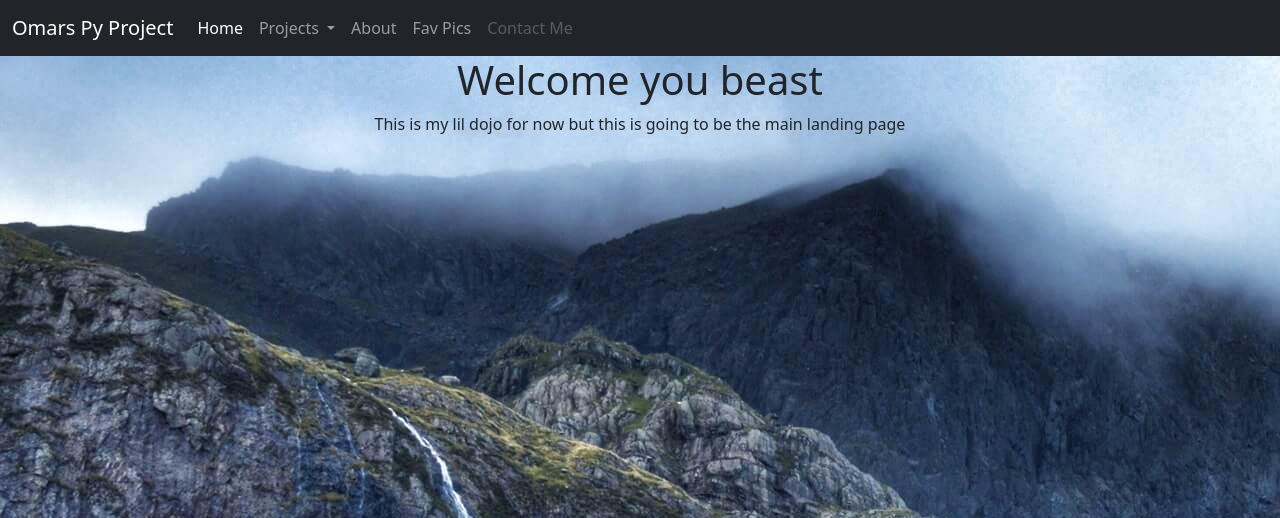
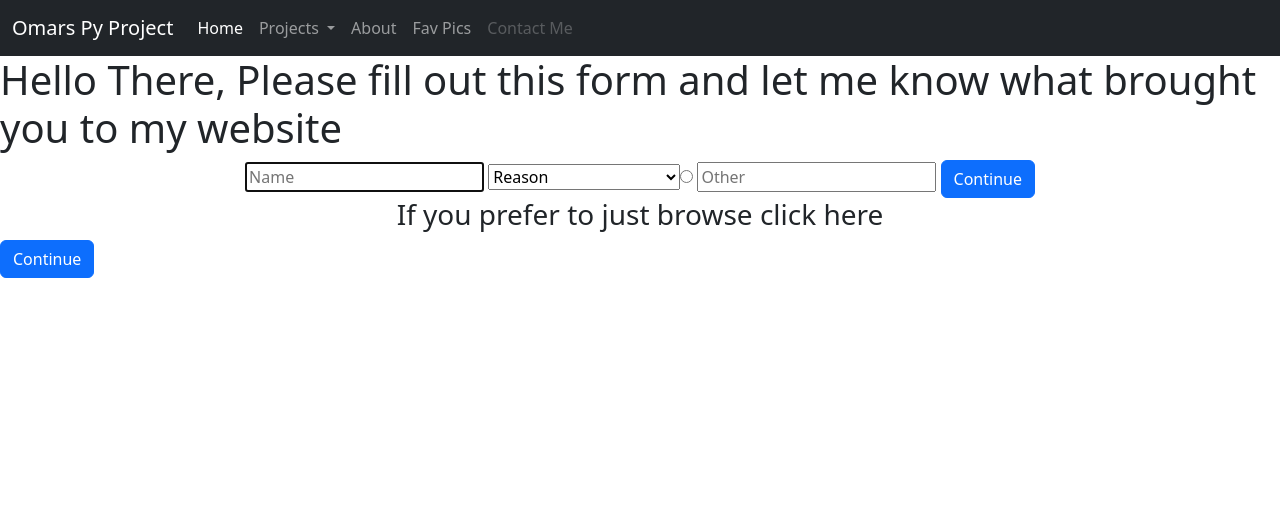
Before and after one commit to LearningisOP/OmarsPyFlask, a Flask app: page / in a window 1280 px wide. Shown: the top 518 px of the page. Run offline with Flask 2, Linux system fonts and the light colour scheme.

Commit message:
added a login form

```diff
--- a/OmarsApp/blueprints/login_page/login.py
+++ b/OmarsApp/blueprints/login_page/login.py
@@ -4,17 +4,16 @@ from flask import Blueprint, render_template, request, redirect, url_for
 login_bp = Blueprint('login', __name__, template_folder="templates")
 
 
-@login_bp.route("/", methods=['GET', 'POST'])
-def signup():
-    username = request.form.get("username")
-    print(username)
-    return render_template("signup.html")
-
-@login_bp.route("/login", methods=['GET', 'POST'])
+@login_bp.route("/")
 def login():
     return render_template("login.html")
 
 
-@login_bp.route("/logout", methods=['GET', 'POST'])
-def logout():
-    return redirect(url_for("home.html"))
+@login_bp.route("/register", methods=['POST'])
+def register():
+    name = request.form.get("name")
+    forfun = request.form.get("forfun")
+    personalReason = request.form.get("personalReason")
+    Curiosity = request.form.get("Curiosity")
+    Other = request.form.get("Other")
+    return render_template("about.html")
--- a/OmarsApp/blueprints/login_page/templates/login.html
+++ b/OmarsApp/blueprints/login_page/templates/login.html
@@ -3,29 +3,21 @@
 {% block title %}Login{% endblock %}
 
 {% block content %}
-    <form method="POST">
-     <h3 align="center">Login</h3>
-      <div class="form-group">
-        <label for="email">Email Address</label>
-        <input
-          type="text"
-          id="email"
-          name="email"
-          class="form-control"
-          placeholder="Enter Email"
-        />
-        <label for="password">Password</label>
-        <input
-          type="password"
-          id="password"
-          name="password"
-          class="form-control"
-          placeholder="Enter Password"
-        />
-        <br />
-        <div align="center">
-          <button class="btn btn-primary" type="submit">Login</button>
-        </div>
-      </div>
-    </form>
+<h1> Hello There, Please fill out this form and let me know what brought you to my website</h1>
+
+<form action="/register" method="post">
+  <input autocomplete="off" autofocus name = "name" placeholder="Name" type="text">
+  <select>
+    <option disabled selected>Reason</option>
+    <option value="forfun">Job Application</option>
+    <option value="personalReason">Personal family/Friend</option>
+    <option value="Curiosity">Curiosity</option>
+    <input value="Other" type="radio" name="rad" id="otherRad"> <input  id="other" type="text" placeholder="Other" />
+  </select>
+  <button type="submit" href="/about" class="btn btn-primary">Continue</button>
+</form>
+
+
+<h3 align="center"> If you prefer to just browse click here</h3>
+<button  type="button" href="/about" class="btn btn-primary">Continue</button>
     {% endblock %}
--- a/OmarsApp/blueprints/main_page/about.py
+++ b/OmarsApp/blueprints/main_page/about.py
@@ -4,10 +4,11 @@
 
 
 
-@about_bp.route("/aboutme")
-def aboutmepage():
-    return render_template("about.html")
 
 @about_bp.route("/")
 def home():
     return render_template("home.html")
+
+@about_bp.route("/aboutme")
+def aboutmepage():
+    return render_template("about.html")
--- a/OmarsApp/blueprints/main_page/templates/home.html
+++ b/OmarsApp/blueprints/main_page/templates/home.html
@@ -16,6 +16,11 @@ body {
             <p class="text-center">
             This is my lil dojo for now but this is going to be the main landing page
             </p>
+
+            <p class="text-center">
+                Here I will show you what each page is about and what you can expect from my website
+            </p>
     </div>
 
+
 {% endblock %}
--- a/OmarsApp/blueprints/main_page/templates/success.html
+++ /dev/null
@@ -1,5 +0,0 @@
-{% extends "layout.html" %}
-
-{%  block content %}
-    You are Registered! (well, not really.)
-{%  endblock %}
--- a/OmarsApp/blueprints/some_pics/templates/img_grid.html
+++ b/OmarsApp/blueprints/some_pics/templates/img_grid.html
@@ -5,7 +5,7 @@
 <html lang="en" data-bs-theme="dark" ></html>
 {% endblock %}
 
-<title>{% block title %}Pics Section{% endblock %}</title>
+{% block title %}Pics Section{% endblock %}
 
 {% block head %}
 
--- a/OmarsApp/routes.py
+++ b/OmarsApp/routes.py
@@ -8,9 +8,9 @@ from blueprints.some_pics.img_grid import img_grid_bp
 app = Flask(__name__)
 
 # register blueprints
-app.register_blueprint(about_bp, static_folder='main_page/static')
+app.register_blueprint(login_bp)
 
-app.register_blueprint(login_bp, url_prefix="/login")
+app.register_blueprint(about_bp, url_prefix="/about", static_folder='main_page/static')
 
 app.register_blueprint(randompasswordgen_bp, url_prefix="/PGen",static_folder='passwordgenerator/static')
 
--- a/OmarsApp/templates/layout.html
+++ b/OmarsApp/templates/layout.html
@@ -31,7 +31,7 @@
           <div class="collapse navbar-collapse" id="navbarNav">
             <ul class="navbar-nav">
               <li class="nav-item">
-                <a class="nav-link active" aria-current="page" href="/">Home</a>
+                <a class="nav-link active" aria-current="page" href="/about">Home</a>
               </li>
               <li class="nav-item dropdown">
                 <a class="nav-link dropdown-toggle" href="#" role="button" data-bs-toggle="dropdown" aria-expanded="false">
@@ -39,13 +39,13 @@
                 </a>
                 <ul class="dropdown-menu">
                   <li><a class="dropdown-item" href="/PGen/">Password Generator</a></li>
-                  <li><a class="dropdown-item" href="/login">Sign up Form</a></li>
+                  <li><a class="dropdown-item" href="/">Sign up Form</a></li>
                   <li><hr class="dropdown-divider"></li>
                   <li><a class="dropdown-item" href="/registrants">Everyone who has visited my site</a></li>
                 </ul>
               </li>
               <li class="nav-item">
-                <a class="nav-link" href="/aboutme">About</a>
+                <a class="nav-link" href="/about/aboutme">About</a>
               </li>
               <li class="nav-item">
                 <a class="nav-link" href="/picgrid" >Fav Pics</a>
```
Also changed, not shown: OmarsApp/blueprints/login_page/templates/signup.html (deleted, +0 -47 lines), OmarsApp/blueprints/login_page/templates/views.html (deleted).
